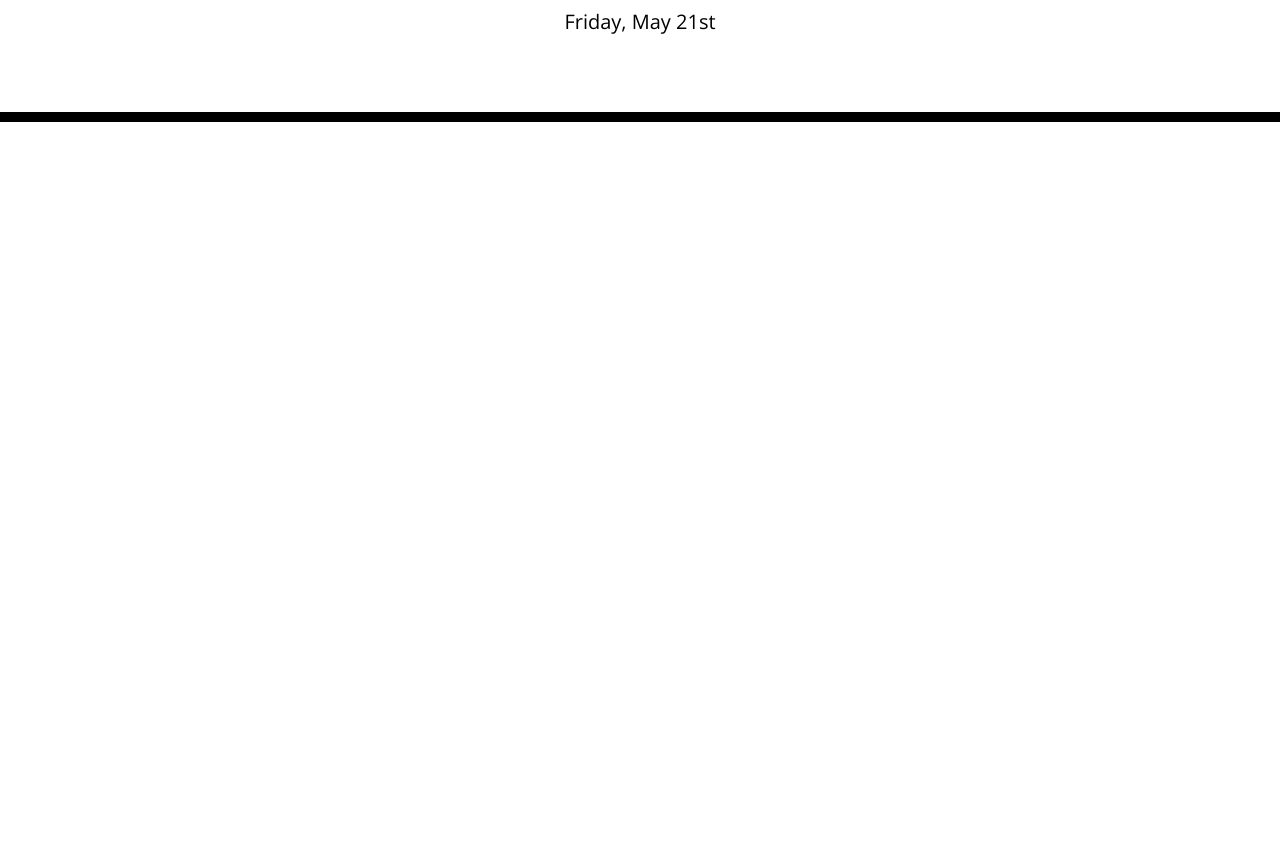
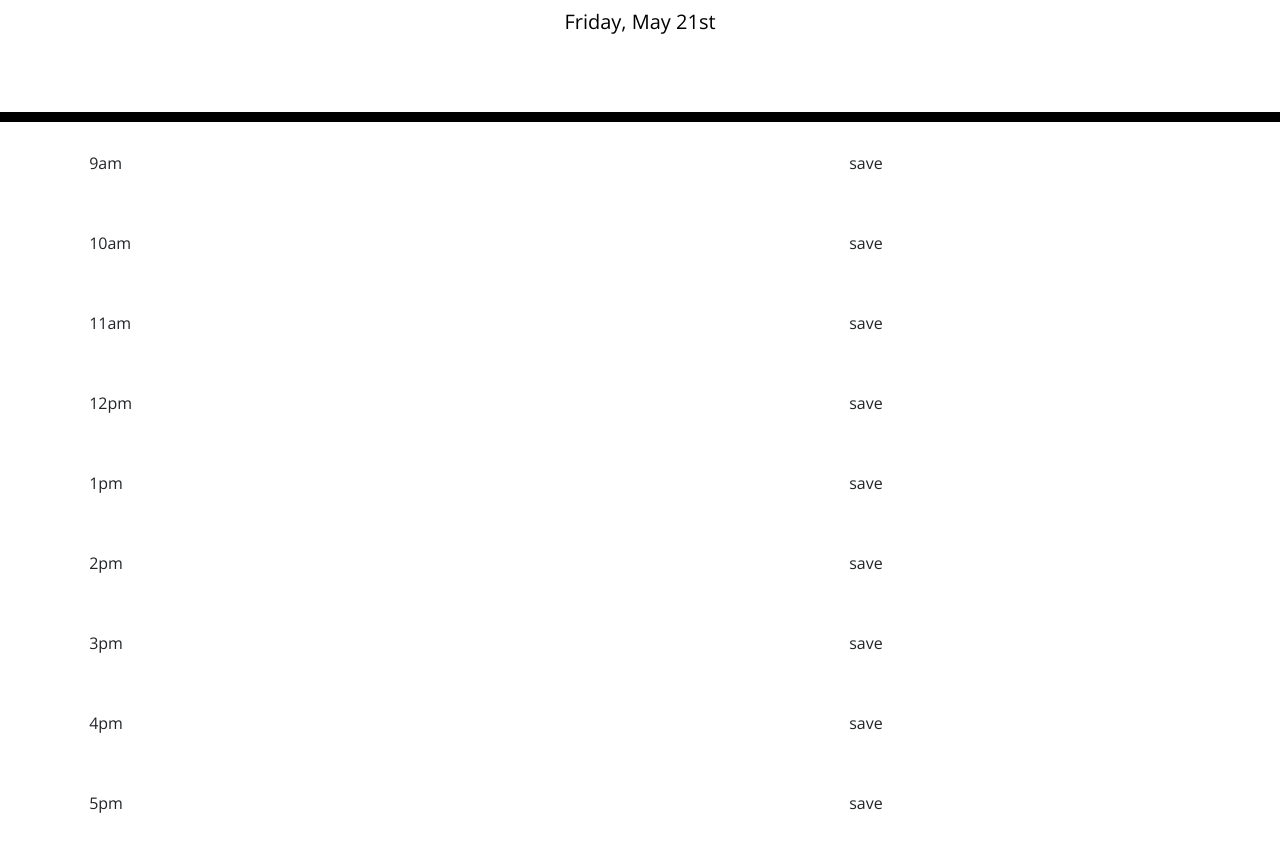
Before and after one commit to Marykate94/easics-planner, a plain HTML site: page index.html in a window 1280 px wide. Shown: the part 182-1034 px from the top of the page. Before the commit the page ends 800 px from the top, so only its background shows below. Drawn offline with nearby package versions, Linux system fonts and the light colour scheme.

Commit message:
added time blocks set up

```diff
--- a/index.html
+++ b/index.html
@@ -30,6 +30,59 @@
     </header>
     <div class="container">
       <!-- Timeblocks go here -->
+      <div class = "row my-row">
+        <div class = "col my-col col-a1 colorcode" id = "9"> 9am </div>
+        <div class = "col my-col col-a2 edit_cont" > </div>
+        <div class = "col my-col col-a3 save_btn"> save </div>
+      </div>
+
+      <div class = "row my-row">
+        <div class = "col my-col col-a1 colorcode" id = "10"> 10am </div>
+        <div class = "col my-col col-a2 edit_cont" > </div>
+        <div class = "col my-col col-a3 save_btn"> save </div>
+      </div>
+
+      <div class = "row my-row">
+        <div class = "col my-col col-a1 colorcode" id = "11"> 11am </div>
+        <div class = "col my-col col-a2 edit_cont" > </div>
+        <div class = "col my-col col-a3 save_btn"> save </div>
+      </div>
+
+      <div class = "row my-row">
+        <div class = "col my-col col-a1 colorcode" id = "12"> 12pm </div>
+        <div class = "col my-col col-a2 edit_cont" > </div>
+        <div class = "col my-col col-a3 save_btn"> save </div>
+      </div>
+
+      <div class = "row my-row">
+        <div class = "col my-col col-a1 colorcode" id = "1"> 1pm </div>
+        <div class = "col my-col col-a2 edit_cont" > </div>
+        <div class = "col my-col col-a3 save_btn"> save </div>
+      </div>
+
+      <div class = "row my-row">
+        <div class = "col my-col col-a1 colorcode" id = "2"> 2pm </div>
+        <div class = "col my-col col-a2 edit_cont" > </div>
+        <div class = "col my-col col-a3 save_btn"> save </div>
+      </div>
+
+      <div class = "row my-row">
+        <div class = "col my-col col-a1 colorcode" id = "3"> 3pm </div>
+        <div class = "col my-col col-a2 edit_cont" > </div>
+        <div class = "col my-col col-a3 save_btn"> save </div>
+      </div>
+
+      <div class = "row my-row">
+        <div class = "col my-col col-a1 colorcode" id = "4"> 4pm </div>
+        <div class = "col my-col col-a2 edit_cont" > </div>
+        <div class = "col my-col col-a3 save_btn"> save </div>
+      </div>
+
+      <div class = "row my-row">
+        <div class = "col my-col col-a1 colorcode" id = "5"> 5pm </div>
+        <div class = "col my-col col-a2 edit_cont" > </div>
+        <div class = "col my-col col-a3 save_btn"> save </div>
+      </div>
     </div>
 
     <script src="https://code.jquery.com/jquery-3.4.1.min.js"></script>
```
